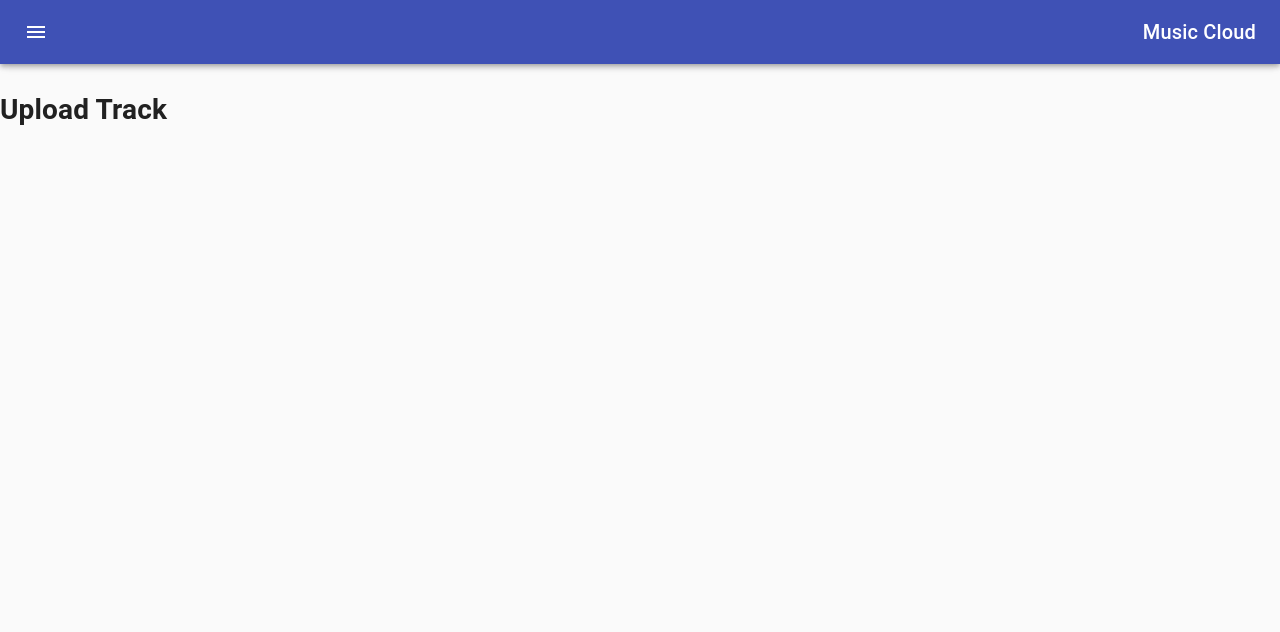
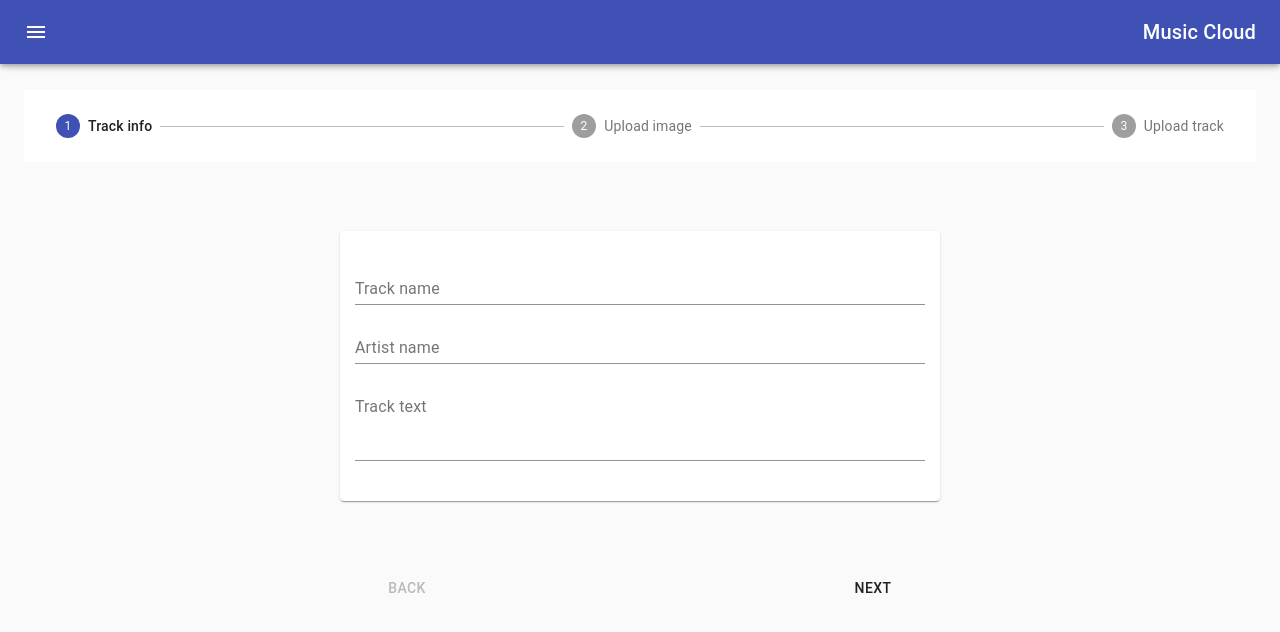
Before and after one commit to morqan/music_platform_client, a Next.js app: page /tracks/create in a window 1280 px wide. Shown: the top 632 px of the page. Built offline with nearby package versions, Linux system fonts and the light colour scheme.

Commit message:
step wrapper

```diff
--- /dev/null
+++ b/components/StepWrapper.tsx
@@ -0,0 +1,32 @@
+import React from 'react';
+import {Card, Container, Grid, Step, StepLabel, Stepper} from "@material-ui/core";
+
+interface StepWrapperProps {
+    activeStep: number;
+
+}
+
+const steps = ['Track info', 'Upload image', 'Upload track']
+
+const StepWrapper: React.FC <StepWrapperProps> = ({activeStep, children}) => {
+    return (
+        <Container>
+            <Stepper activeStep={activeStep}>
+                {
+                    steps.map((step,index) =>
+                        <Step key={index} completed={activeStep > index}>
+                            <StepLabel>{step}</StepLabel>
+                        </Step>
+                    )
+                }
+            </Stepper>
+            <Grid container style={{margin: '69px 0', height: 270, justifyContent: 'center'}}>
+                <Card style={{width: 600, padding: '15px'}}>
+                    {children}
+                </Card>
+            </Grid>
+        </Container>
+    );
+};
+
+export default StepWrapper;
--- a/pages/tracks/create.tsx
+++ b/pages/tracks/create.tsx
@@ -1,10 +1,39 @@
-import React from 'react';
+import React, {useState} from 'react';
 import MainLayouts from "../../layouts/MainLayouts";
+import StepWrapper from "../../components/StepWrapper";
+import {Button, Grid, TextField} from "@material-ui/core";
 
 const Create: React.FC = () => {
+    const [activeStep, setActiveStep] = useState(0)
+    const next = () => {
+        if (activeStep !== 2) {
+            setActiveStep(prev => prev + 1)
+        }
+    }
+    const back = () => {
+        setActiveStep(prev => prev - 1)
+    }
     return (
         <MainLayouts>
-            <h1>Upload Track</h1>
+            <StepWrapper activeStep={activeStep}>
+                { activeStep === 0 &&
+                    <Grid container direction={'column'}>
+                        <TextField style={{marginTop: '11px'}} label={'Track name'}/>
+                        <TextField style={{marginTop: '11px'}} label={'Artist name'}/>
+                        <TextField style={{marginTop: '11px'}} label={'Track text'} multiline rows={3}/>
+                    </Grid>
+                }
+                { activeStep === 1 &&
+                <h1>Step 2</h1>
+                }
+                { activeStep === 2 &&
+                <h1>Step 3</h1>
+                }
+            </StepWrapper>
+            <Grid container style={{justifyContent: 'space-between', padding: '0 35px', width: 600, margin: '0 auto'}}>
+                <Button disabled={activeStep === 0} onClick={back}>Back</Button>
+                <Button onClick={next}>Next</Button>
+            </Grid>
         </MainLayouts>
     );
 };
```
